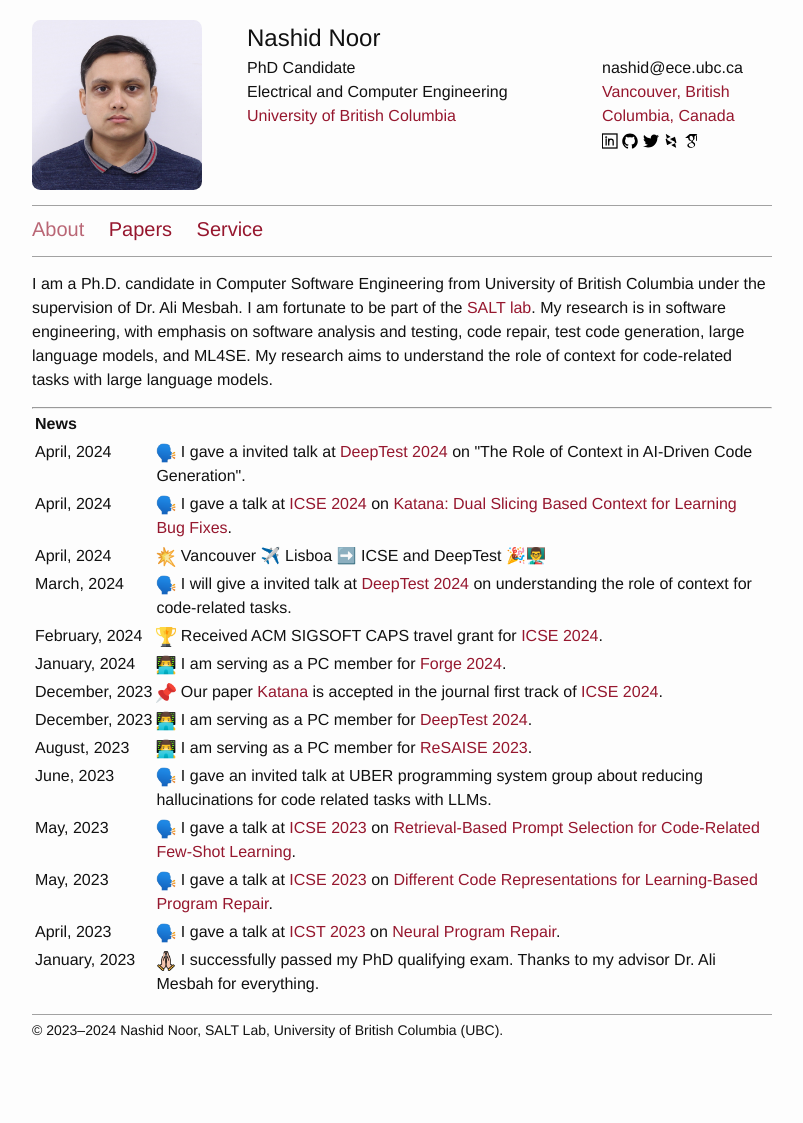
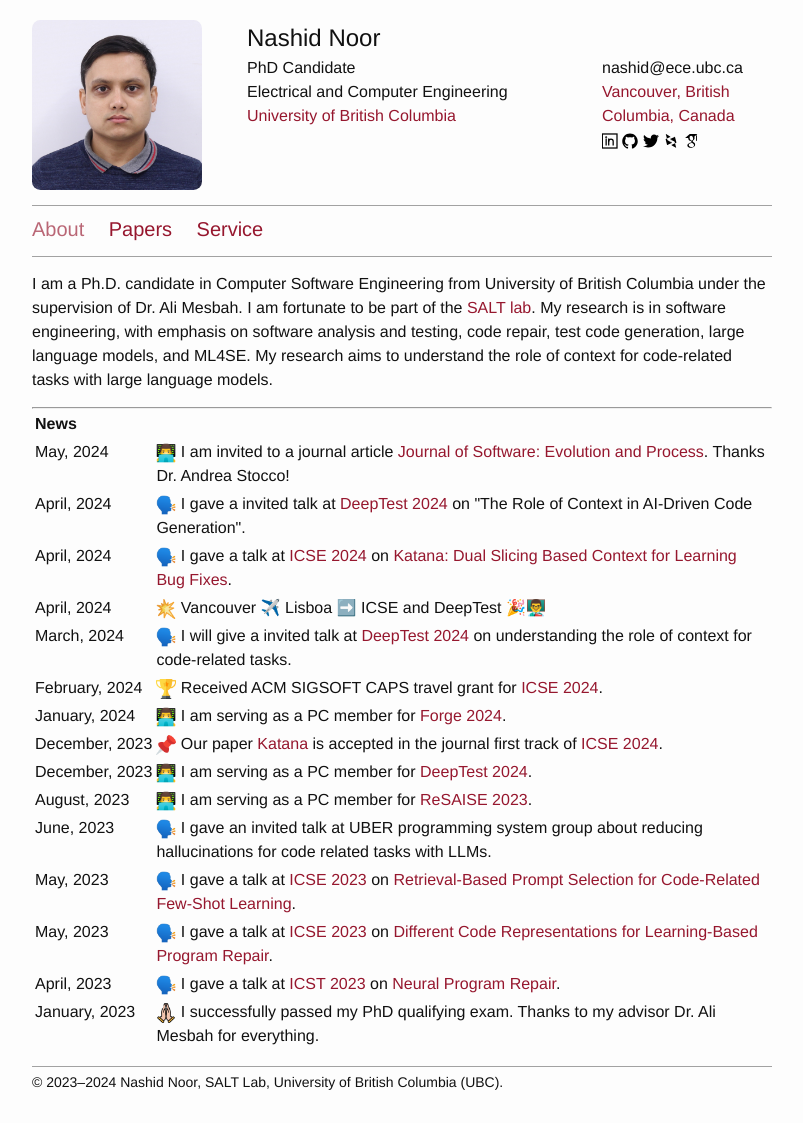
Before and after one commit to nashid/nashid.github.io, a Jekyll site: the page built from index.md, in a window 1280 px wide. Shown: the whole page, without its empty margins (238-1041 px from the left). Built offline with Jekyll 4.4.1, drawn with Linux system fonts in a browser that asks for light colours; before the commit the page ends 1071 px from its top, so only the background shows below that.

Commit message:
invited reviewer

```diff
--- a/index.md
+++ b/index.md
@@ -16,6 +16,11 @@
   <tr>
     <th style="vertical-align: top; text-align: left;">News</th>
     <th>&nbsp;</th>
+  </tr>
+
+  <tr>
+    <td style="vertical-align: top;">May,&nbsp;2024</td>
+    <td><img src="./resources/images/icon-paper-review.png" width="20" height="20"> I am invited to a journal article <a href="https://onlinelibrary.wiley.com/page/journal/20477481/homepage/editorialboard.html">Journal of Software: Evolution and Process</a>. Thanks Dr. Andrea Stocco!</td>
   </tr>
 
   <tr>
@@ -42,10 +47,12 @@
     <td style="vertical-align: top;">February,&nbsp;2024</td>
     <td><img src="./resources/images/icon-trophy.png" width="20" height="20"> Received ACM SIGSOFT CAPS travel grant for <a href="https://conf.researchr.org/profile/icse-2024/noornashid">ICSE 2024</a>.</td>
   </tr>
+
   <tr>
     <td style="vertical-align: top;">January,&nbsp;2024</td>
     <td><img src="./resources/images/icon-paper-review.png" width="20" height="20"> I am serving as a PC member for <a href="https://conf.researchr.org/committee/forge-2024/forge-2024-papers-program-committee">Forge 2024</a>.</td>
   </tr>
+
   <tr>
     <td style="vertical-align: top;">December,&nbsp;2023</td>
     <td><img src="./resources/images/icon-pin.png" width="20" height="20"> Our paper <a href="https://nashid.github.io/resources/papers/katana-tosem23.pdf">Katana</a> is accepted in the journal first track of <a href="https://conf.researchr.org/home/icse-2024">ICSE 2024</a>.</td>
```
